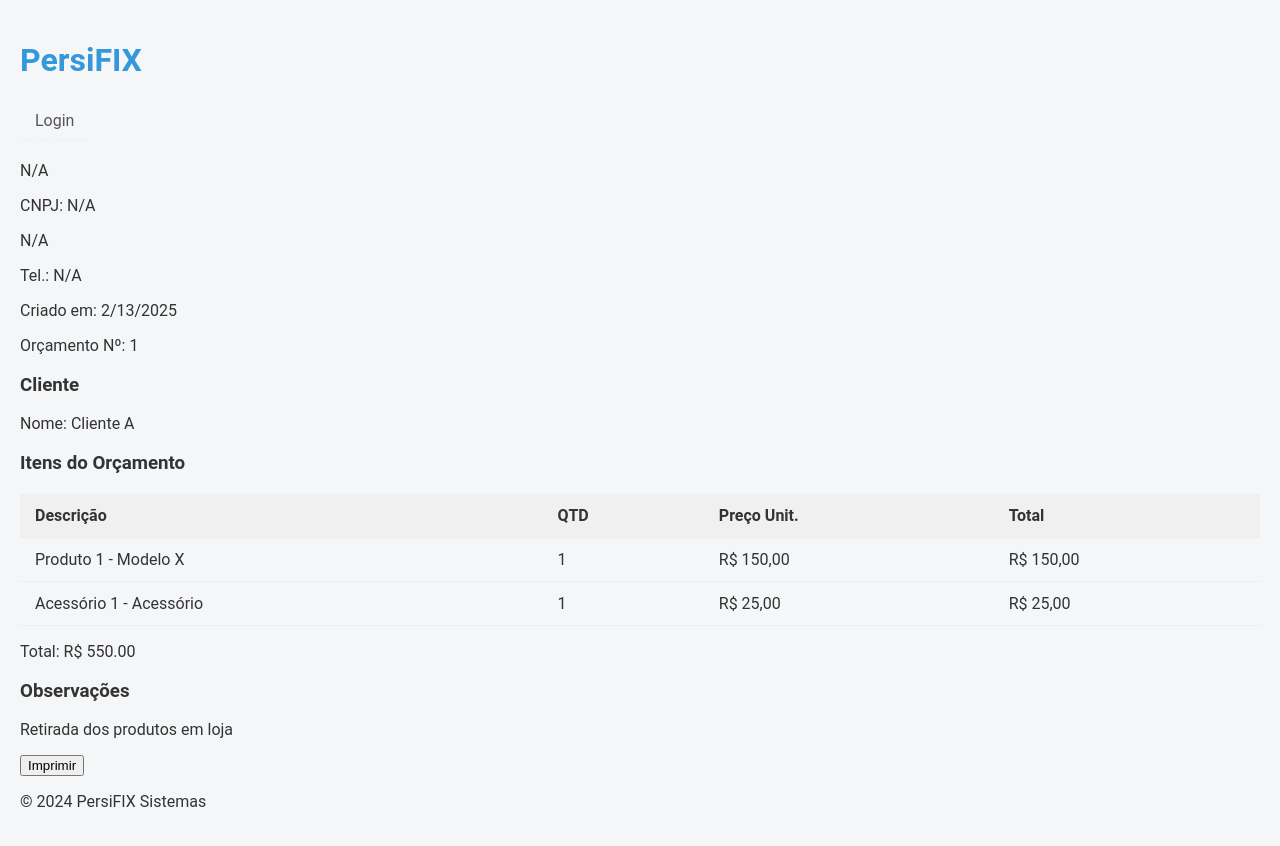
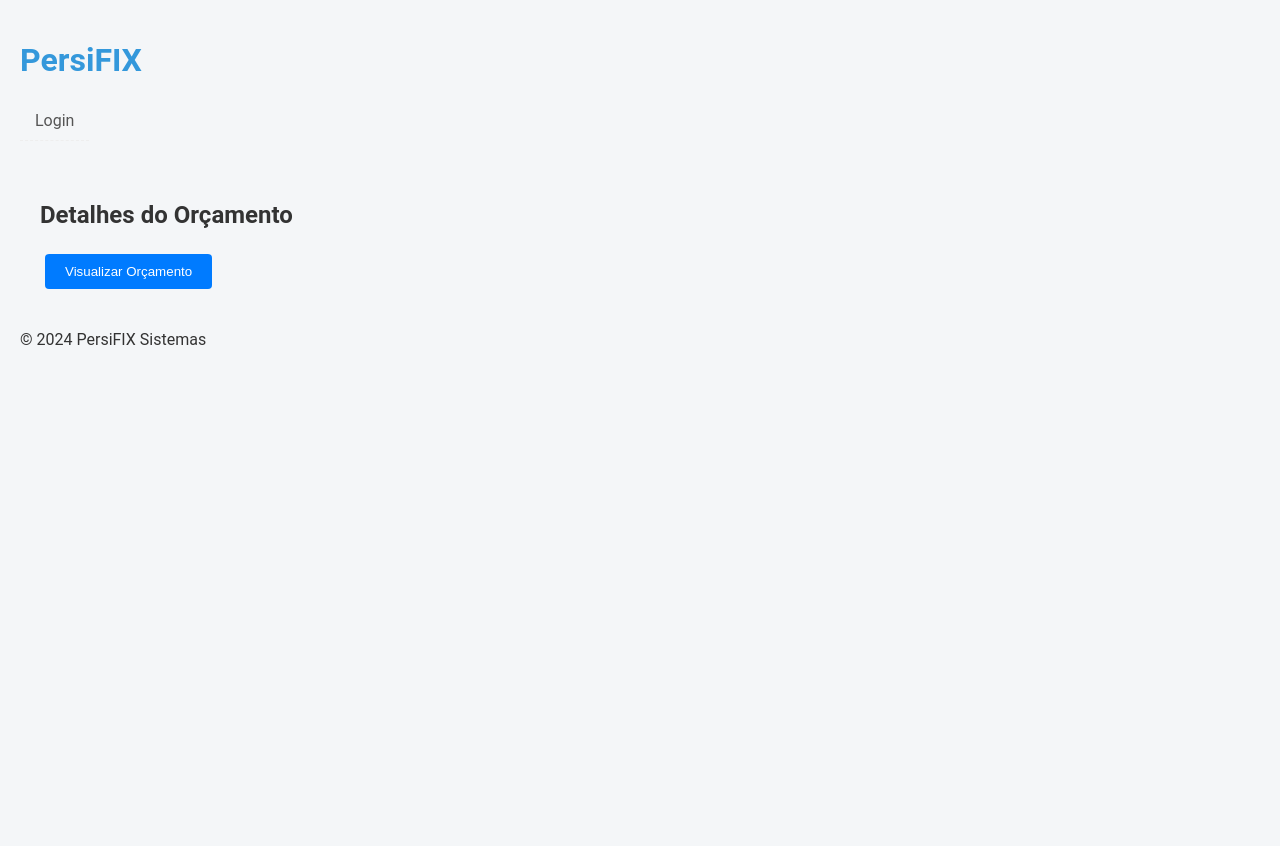
Before and after one commit to volcovrafael06/bolt-generated-project, a React (Vite) app: page /budgets/1/view in a window 1280 px wide. After the commit the page ends 800 px from the top, so only its background shows below. Built offline with nearby package versions, Linux system fonts and the light colour scheme.

Commit message:
Initial commit from your app

```diff
--- a/src/components/BudgetDetailsPage.css
+++ b/src/components/BudgetDetailsPage.css
@@ -1,36 +1,79 @@
 .budget-details-container {
-  font-family: Arial, sans-serif;
   padding: 20px;
-  max-width: 800px;
-  margin: 0 auto;
 }
 
-.budget-header {
+.modal-overlay {
+  position: fixed;
+  top: 0;
+  left: 0;
+  right: 0;
+  bottom: 0;
+  background-color: rgba(0, 0, 0, 0.5);
   display: flex;
-  justify-content: space-between;
-  align-items: flex-start;
+  justify-content: center;
+  align-items: center;
+  z-index: 1000;
+}
+
+.modal-content {
+  background-color: white;
+  padding: 20px;
+  border-radius: 8px;
+  width: 90%;
+  max-width: 800px;
+  max-height: 90vh;
+  overflow-y: auto;
+}
+
+.modal-header {
+  display: flex;
+  justify-content: flex-end;
+  margin-bottom: 10px;
+}
+
+.close-button {
+  background: none;
+  border: none;
+  font-size: 24px;
+  cursor: pointer;
+  padding: 5px;
+}
+
+.budget-print-layout {
+  padding: 20px;
+}
+
+.header-section {
+  display: flex;
   margin-bottom: 20px;
+  border-top: 2px solid #ff0000;
+  border-bottom: 2px solid #ff0000;
+  padding: 10px 0;
+}
+
+.logo-section {
+  width: 50%;
+}
+
+.company-logo {
+  max-width: 200px;
+  height: auto;
 }
 
 .company-info {
-  display: flex;
-  align-items: flex-start;
+  width: 50%;
   text-align: left;
 }
 
-.company-logo {
-  max-width: 100px;
-  max-height: 80px;
-  margin-right: 10px;
+.company-info p {
+  margin: 0;
+  padding: 2px 0;
+  color: #666;
+  font-size: 14px;
 }
 
-.company-text {
-  display: flex;
-  flex-direction: column;
-}
-
-.budget-info {
-  text-align: right;
+.budget-content {
+  margin-top: 20px;
 }
 
 .client-section,
@@ -58,19 +101,55 @@
   background-color: #f0f0f0;
 }
 
+.modal-footer {
+  margin-top: 20px;
+  text-align: center;
+}
+
+.print-button,
+.view-button {
+  padding: 10px 20px;
+  background-color: #007bff;
+  color: white;
+  border: none;
+  border-radius: 4px;
+  cursor: pointer;
+  margin: 5px;
+}
+
+.print-button:hover,
+.view-button:hover {
+  background-color: #0056b3;
+}
+
 @media print {
-  body * {
-    visibility: hidden;
+  .modal-overlay {
+    position: static;
+    background: none;
   }
-  .budget-details-container * {
-    visibility: visible;
+
+  .modal-content {
+    padding: 0;
+    max-height: none;
   }
-  .budget-details-container {
-    position: absolute;
-    left: 0;
-    top: 0;
+
+  .modal-header,
+  .modal-footer,
+  .close-button {
+    display: none;
   }
-  button {
-    display: none !important;
+
+  .budget-print-layout {
+    padding: 0;
+  }
+
+  .header-section {
+    border-top: 2px solid #ff0000 !important;
+    border-bottom: 2px solid #ff0000 !important;
+  }
+
+  .company-logo {
+    -webkit-print-color-adjust: exact;
+    print-color-adjust: exact;
   }
 }
--- a/src/components/BudgetDetailsPage.jsx
+++ b/src/components/BudgetDetailsPage.jsx
@@ -1,11 +1,12 @@
-import React, { useEffect, useState, useRef } from 'react';
+import React, { useEffect, useState } from 'react';
 import { useParams } from 'react-router-dom';
+import './BudgetDetailsPage.css';
 
 function BudgetDetailsPage({ budgets, companyLogo }) {
   const { budgetId } = useParams();
   const budget = budgets.find(budget => budget.id === parseInt(budgetId, 10));
   const [configuracoes, setConfiguracoes] = useState({});
-  const componentRef = useRef();
+  const [showModal, setShowModal] = useState(false);
 
   useEffect(() => {
     const storedConfig = localStorage.getItem('configuracoes');
@@ -25,27 +26,28 @@ function BudgetDetailsPage({ budgets, companyLogo }) {
     window.print();
   };
 
-  return (
-    <div>
-      <div className="budget-details-container" ref={componentRef}>
-        <header className="budget-header">
-          <div className="company-info">
+  const BudgetModal = () => (
+    <div className="modal-overlay">
+      <div className="modal-content">
+        <div className="modal-header">
+          <button onClick={() => setShowModal(false)} className="close-button">×</button>
+        </div>
+        <div className="budget-print-layout">
+          <div className="header-section">
+            <div className="logo-section">
               {companyLogo && (
                 <img src={companyLogo} alt="Company Logo" className="company-logo" />
               )}
-            <div className="company-text">
-              <p>{configuracoes.nomeFantasia || 'N/A'}</p>
-              <p>CNPJ: {configuracoes.cnpj ? configuracoes.cnpj.replace(/(\d{2})(\d{3})(\d{3})(\d{4})(\d{2})/, '$1.$2.$3/$4-$5') : 'N/A'}</p>
-              <p>{configuracoes.endereco || 'N/A'}</p>
-              <p>Tel.: {configuracoes.telefone || 'N/A'}</p>
+            </div>
+            <div className="company-info">
+              <p>{configuracoes.nomeFantasia || 'Ultracred'}</p>
+              <p>CNPJ: {configuracoes.cnpj ? configuracoes.cnpj.replace(/(\d{2})(\d{3})(\d{3})(\d{4})(\d{2})/, '$1.$2.$3/$4-$5') : '13.601.392/0001-96'}</p>
+              <p>{configuracoes.endereco || 'av paulista'}</p>
+              <p>Tel.: {configuracoes.telefone || '1533333840'}</p>
             </div>
           </div>
-          <div className="budget-info">
-            <p>Criado em: {formattedCreationDate}</p>
-            <p>Orçamento Nº: {budget.id}</p>
-          </div>
-        </header>
 
+          <div className="budget-content">
             <section className="client-section">
               <h3>Cliente</h3>
               <p>Nome: {budget.customerName}</p>
@@ -74,7 +76,7 @@ function BudgetDetailsPage({ budgets, companyLogo }) {
                           )}
                         </td>
                         <td>
-                      {item.type === 'product' ? (item.item?.calculationMethod === 'm2' ? `${item.length} x ${item.height} m²` : '1') : '1'}
+                          {item.type === 'product' ? (item.item?.calculationMethod === 'm2' ? `${item.length} x ${item.height} m2` : '1') : '1'}
                         </td>
                         <td>{item.price ? item.price.toLocaleString('pt-BR', { style: 'currency', currency: 'BRL' }) : 'N/A'}</td>
                         <td>{item.price ? item.price.toLocaleString('pt-BR', { style: 'currency', currency: 'BRL' }) : 'N/A'}</td>
@@ -96,7 +98,21 @@ function BudgetDetailsPage({ budgets, companyLogo }) {
               <p>Retirada dos produtos em loja</p>
             </section>
           </div>
-      <button onClick={handlePrint}>Imprimir</button>
+        </div>
+        <div className="modal-footer">
+          <button onClick={handlePrint} className="print-button">Imprimir</button>
+        </div>
+      </div>
+    </div>
+  );
+
+  return (
+    <div className="budget-details-container">
+      <h2>Detalhes do Orçamento</h2>
+      <button onClick={() => setShowModal(true)} className="view-button">
+        Visualizar Orçamento
+      </button>
+      {showModal && <BudgetModal />}
     </div>
   );
 }
```
Lines whose indentation alone changed are shown as unchanged.
